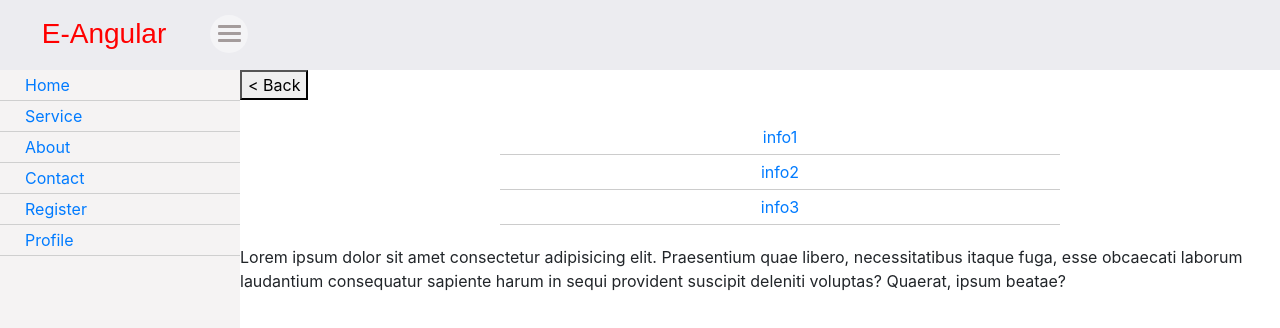
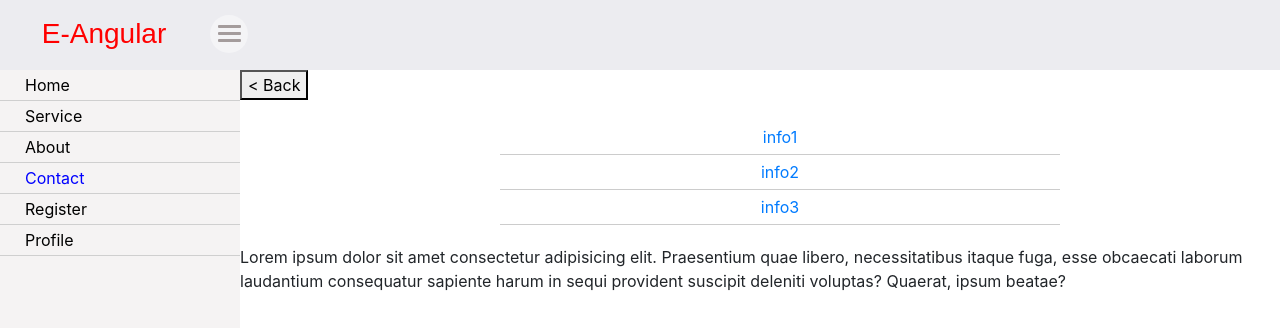
Before and after one commit to sivajisanapala/angular-routing-events, an Angular app: page /contact/info2 in a window 1280 px wide. Shown: the top 328 px of the page. Built offline with nearby package versions, Linux system fonts and the light colour scheme.

Commit message:
3 files modified

```diff
--- a/src/app/items/lmenu/lmenu.component.css
+++ b/src/app/items/lmenu/lmenu.component.css
@@ -8,6 +8,17 @@
   padding: 3px 25px;
   border-bottom: 1px solid #cfcfcf;
 }
+.lmenu ul li a {
+  color: black;
+}
+
+.lmenu ul li a:hover {
+  text-decoration: none;
+}
+
+.lmenu ul li.active-item a {
+color:blue;
+}
 
 :host.is-open {
   display: none;
--- a/src/app/items/lmenu/lmenu.component.html
+++ b/src/app/items/lmenu/lmenu.component.html
@@ -5,6 +5,6 @@
       <li routerLinkActive=""><a [routerLink]="['/about']">About</a></li>
       <li routerLinkActive=""><a [routerLink]="['/service']">Service</a></li>
       <li routerLinkActive=""><a [routerLink]="['/contact']">Contact</a></li> -->
-      <li *ngFor ="let route of routes"><a [routerLink]="route.url" >{{route.linkName}}</a></li>
+      <li *ngFor ="let route of routes"  routerLinkActive="active-item"><a [routerLink]="route.url" >{{route.linkName}}</a></li>
     </ul>
     </div>
--- a/src/app/pages/register/register.component.html
+++ b/src/app/pages/register/register.component.html
@@ -10,7 +10,7 @@
 
 <div class="form-group">
   <label for="uname">Name</label>
-  <input type="text" name="uname" class="form-control" [(ngModel)]='usermodel.name'>
+  <input type="text" name="uname" class="form-control" required [(ngModel)]='usermodel.name'>
 </div>
 
 <div class="form-group">
```
